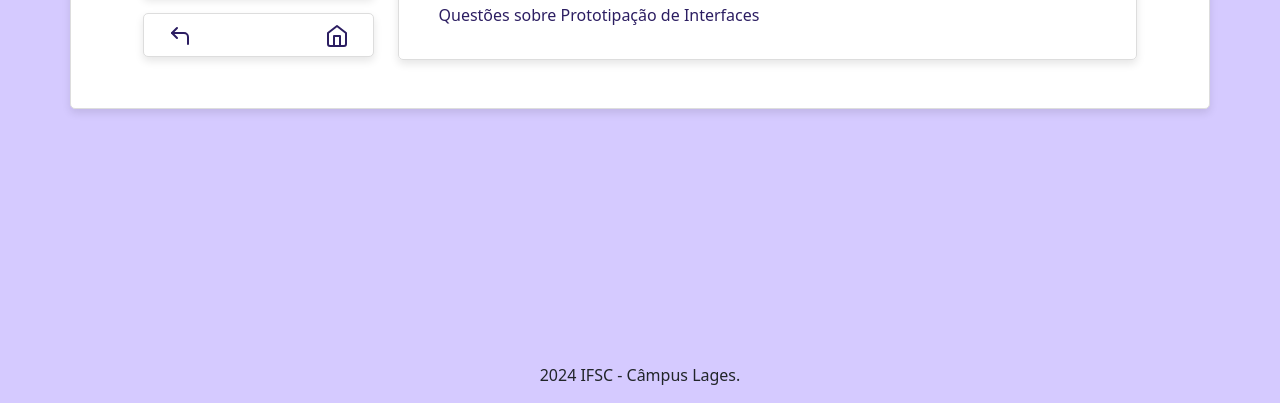
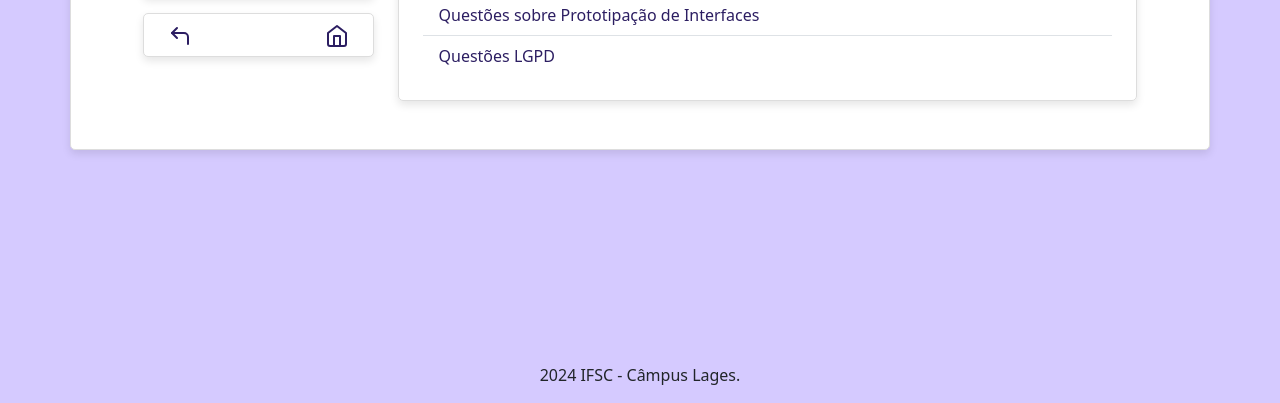
Before and after one commit to viribeirof/computacao-e-sociedade, a plain HTML site: page exercicios-computacao.html in a window 1280 px wide. Shown: the part 397-800 px from the top of the page. Drawn offline with nearby package versions, Linux system fonts and the light colour scheme.

Commit message:
Update exercicios-computacao.html

```diff
--- a/exercicios-computacao.html
+++ b/exercicios-computacao.html
@@ -115,6 +115,8 @@
                                                 Digitais</a></li>
                                         <li class="list-group-item"><a href="./Pagina-PrototipacaoInterfaces/">Questões
                                                 sobre Prototipação de Interfaces</a></li>
+                                         <li class="list-group-item"><a href="./Pagina-LGPD/">Questões
+                                                LGPD</a></li>
                                     </ul>
                                 </div>
 
```
